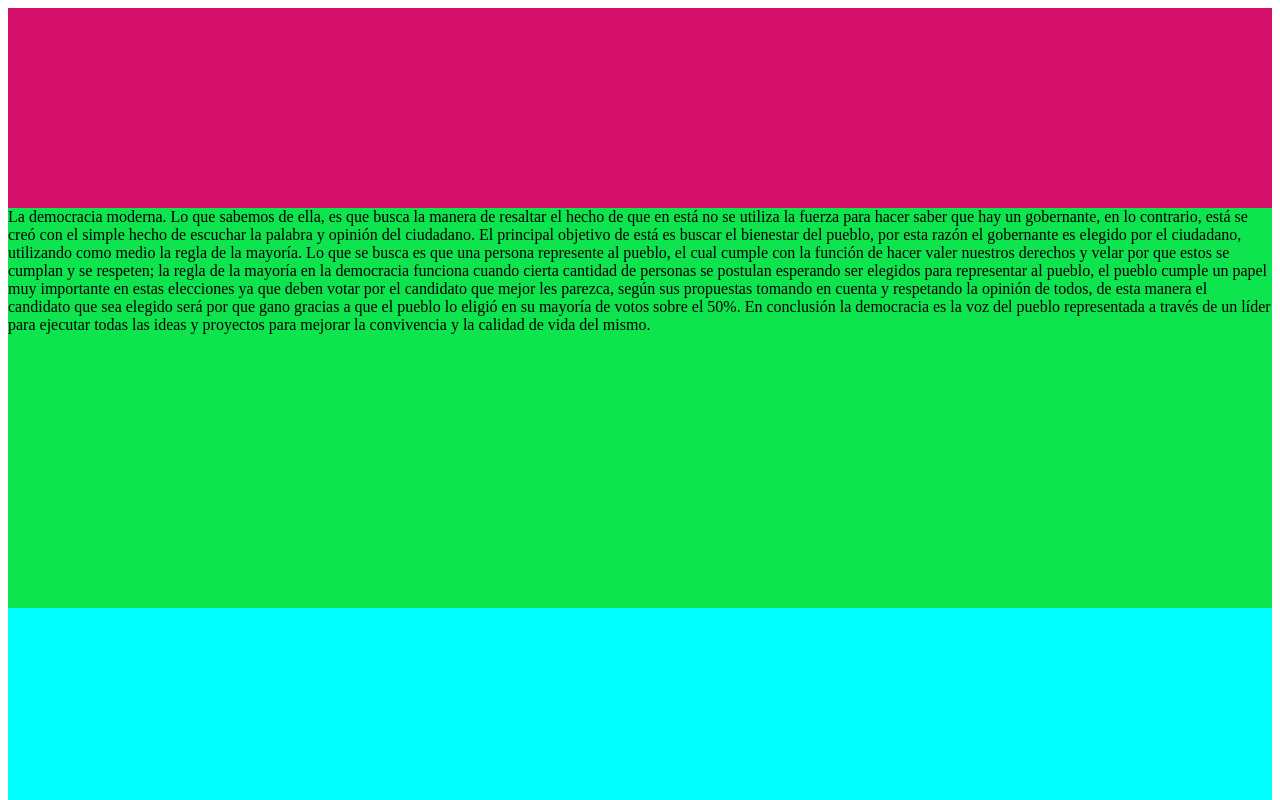
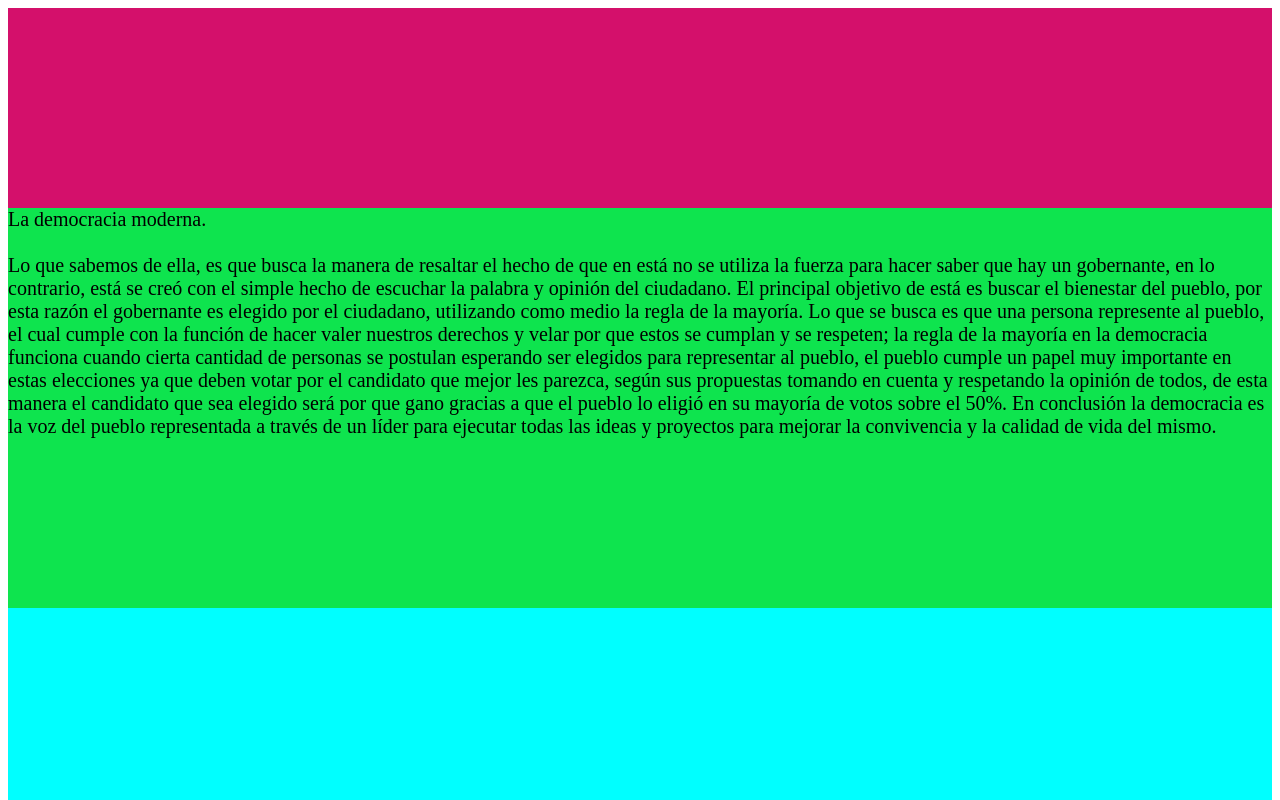
Before and after one commit to JuanCamacho1823/Tecnologia-pagina-, a plain HTML site: page index.html in a window 1280 px wide. Shown: the top 800 px of the page. Drawn offline with Linux system fonts and the light colour scheme.

Commit message:
Actualización dos - 8 de abril

```diff
--- a/index.html
+++ b/index.html
@@ -15,7 +15,7 @@
 
 
 
-    La democracia moderna.
+    La democracia moderna. <br><br>
 
     Lo que sabemos de ella, es que busca la manera de resaltar el hecho de que en está no se utiliza la fuerza para hacer saber que hay un gobernante, en lo contrario, está se creó con el simple hecho de escuchar la palabra y opinión del ciudadano. El principal objetivo de está es buscar el bienestar del pueblo, por esta razón el gobernante es elegido por el ciudadano, utilizando como medio la regla de la mayoría.
     Lo que se busca es que una persona represente al pueblo, el cual cumple con la función de hacer valer nuestros derechos y velar por que estos se cumplan y se respeten; la regla de la mayoría en la democracia funciona cuando cierta cantidad de personas se postulan esperando ser elegidos para representar al pueblo, el pueblo cumple un papel muy importante en estas elecciones ya que deben votar por el candidato que mejor les parezca, según sus propuestas tomando en cuenta y respetando la opinión de todos, de esta manera el candidato que sea elegido será por que gano gracias a que el pueblo lo eligió en su mayoría de votos sobre el 50%.
--- a/temas.css
+++ b/temas.css
@@ -17,7 +17,7 @@ background-color: aqua;
     width: 100%;
     height: 400px;
     background-color: rgb(14, 228, 78);
-
+    font-size: 20px;
 
 
 }
```
